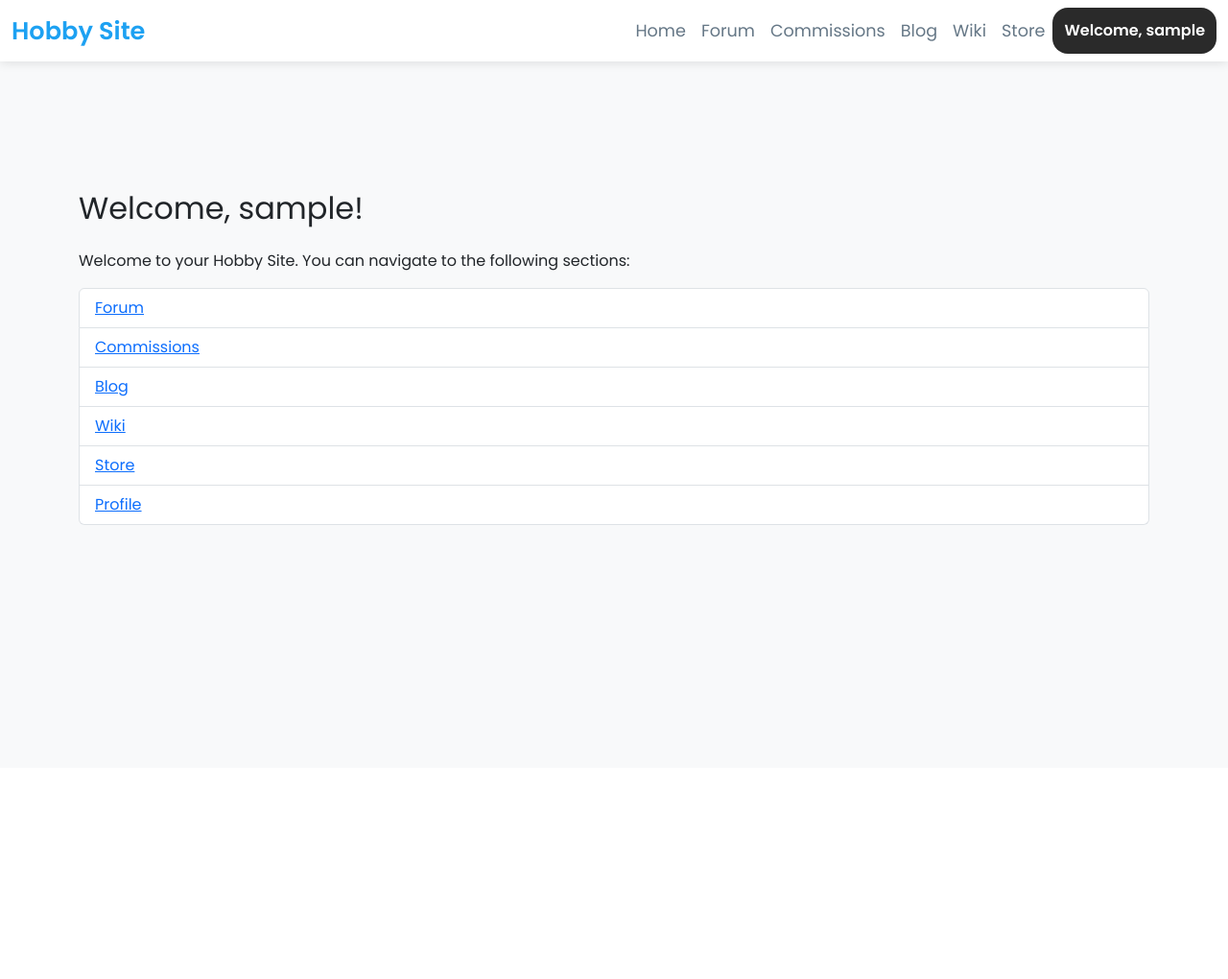
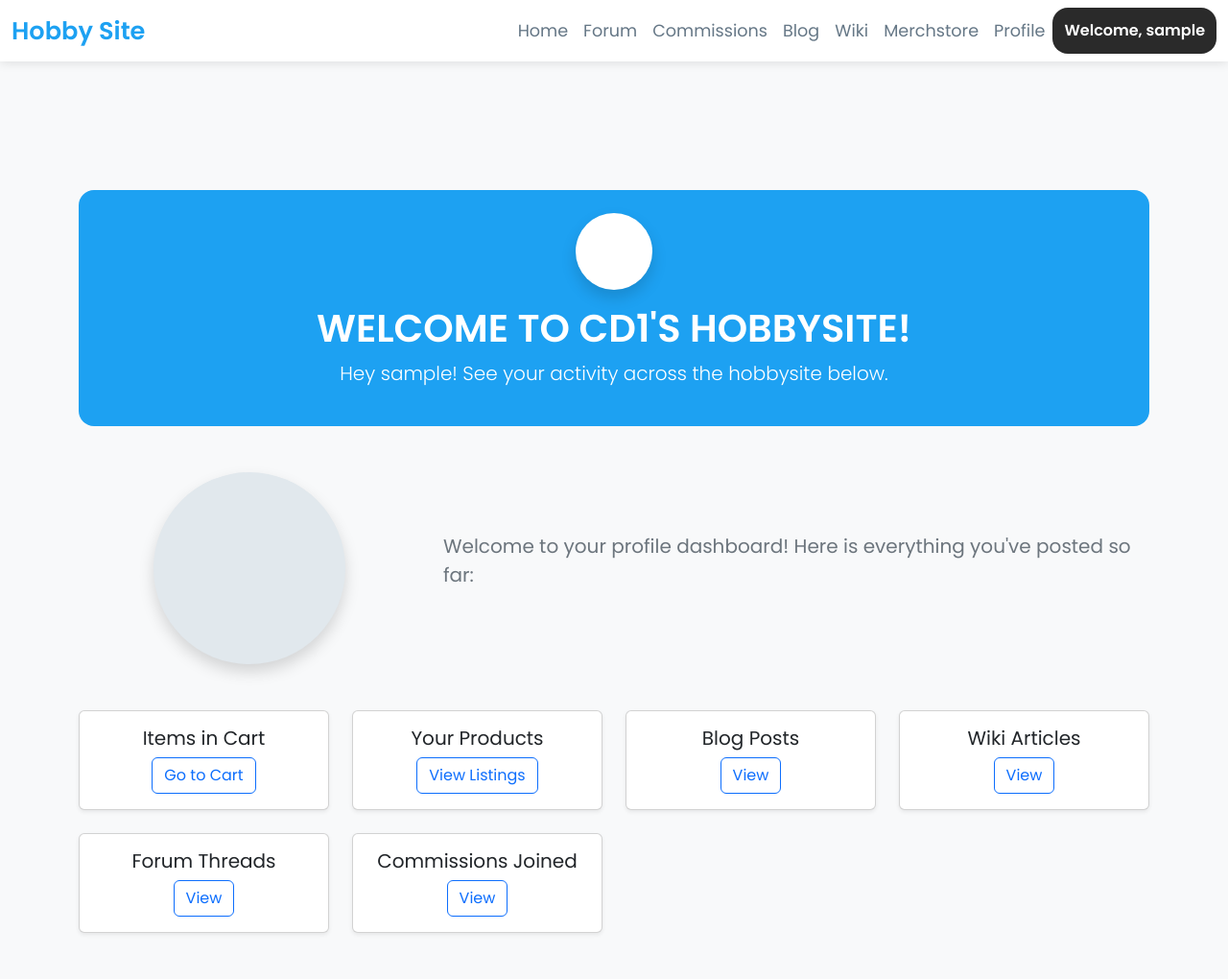
Before and after one commit to loltreeman/hobbysite-CD-1, a Django app: page /profile/ in a window 1280 px wide. Shown: the whole page at 96% size. Before the commit the page ends 547 px from the top, so only its background shows below. Run offline with Django 5.2, Linux system fonts and the light colour scheme; the visitor is signed in with stand-in values (Sample User, id 1).

Commit message:
Changed the structure of homepage to make it look like a profile dashboard

```diff
--- a/hobbysite/templates/base.html
+++ b/hobbysite/templates/base.html
@@ -185,7 +185,10 @@
             <a class="nav-link" href="{% url 'wiki:article_list' %}">Wiki</a>
           </li>
           <li class="nav-item">
-            <a class="nav-link" href="{% url 'merchstore:merch_list' %}">Store</a>
+            <a class="nav-link" href="{% url 'merchstore:merch_list' %}">Merchstore</a>
+          </li>
+          <li class="nav-item">
+            <a class="nav-link" href="{% url 'user_management:profile_dashboard' %}">Profile</a>
           </li>
 
           {% if user.is_authenticated %}
--- a/hobbysite/templates/registration/homepage.html
+++ b/hobbysite/templates/registration/homepage.html
@@ -1,29 +1,81 @@
 {% extends 'base.html' %}
-{% block title %}Home{% endblock %}
+{% block title %}Profile Dashboard{% endblock %}
 
 {% block content %}
 <div class="container py-5">
-    <h2 class="mb-4">Welcome, {{ request.user.username }}!</h2>
-    <p>Welcome to your Hobby Site. You can navigate to the following sections:</p>
-    <ul class="list-group mt-3">
-        <li class="list-group-item">
-            <a href="{% url 'forum:thread_list' %}">Forum</a>
-        </li>
-        <li class="list-group-item">
-            <a href="{% url 'commissions:commissions_list' %}">Commissions</a>
-        </li>
-        <li class="list-group-item">
-            <a href="{% url 'blog:article_list' %}">Blog</a>
-        </li>
-        <li class="list-group-item">
-            <a href="{% url 'wiki:article_list' %}">Wiki</a>
-        </li>
-        <li class="list-group-item">
-            <a href="{% url 'merchstore:merch_list' %}">Store</a>
-        </li>
-        <li class="list-group-item">
-            <a href="{% url 'user_management:profile_dashboard' %}">Profile</a>
-        </li>
-    </ul>
+    <div class="text-center py-4 mb-5" style="background-color: #1da1f2; border-radius: 1rem;">
+        <div class="mx-auto mb-3 rounded-circle shadow" style="width: 80px; height: 80px; background-color: #ffffff;"></div>
+        <h1 class="text-uppercase fw-bold text-white">Welcome to CD1's Hobbysite!</h1>
+        <p class="lead text-white">Hey {{ request.user.username }}! See your activity across the hobbysite below.</p>
+    </div>
+
+    <div class="row align-items-center mb-5">
+        <div class="col-md-4 d-flex justify-content-center mb-3 mb-md-0">
+            <div class="rounded-circle shadow" style="width: 200px; height: 200px; background-color: #e1e8ed;"></div>
+        </div>
+        <div class="col-md-8">
+            <p class="fs-5 text-secondary">
+                Welcome to your profile dashboard!
+                Here is everything you've posted so far:
+            </p>
+        </div>
+    </div>
+
+    <div class="row g-4">
+        <div class="col-sm-6 col-lg-4 col-xl-3">
+            <div class="card text-center h-100 shadow-sm">
+                <div class="card-body">
+                    <h5 class="card-title">Items in Cart</h5>
+                    <a href="{% url 'merchstore:merch_cart' %}" class="btn btn-outline-primary">Go to Cart</a>
+                </div>
+            </div>
+        </div>
+
+        <div class="col-sm-6 col-lg-4 col-xl-3">
+            <div class="card text-center h-100 shadow-sm">
+                <div class="card-body">
+                    <h5 class="card-title">Your Products</h5>
+                    <a href="{% url 'merchstore:merch_list' %}" class="btn btn-outline-primary">View Listings</a>
+                </div>
+            </div>
+        </div>
+
+        <div class="col-sm-6 col-lg-4 col-xl-3">
+            <div class="card text-center h-100 shadow-sm">
+                <div class="card-body">
+                    <h5 class="card-title">Blog Posts</h5>
+                    <a href="{% url 'blog:article_list' %}" class="btn btn-outline-primary">View</a>
+                </div>
+            </div>
+        </div>
+
+        <div class="col-sm-6 col-lg-4 col-xl-3">
+            <div class="card text-center h-100 shadow-sm">
+                <div class="card-body">
+                    <h5 class="card-title">Wiki Articles</h5>
+                    <a href="{% url 'wiki:article_list' %}" class="btn btn-outline-primary">View</a>
+                </div>
+            </div>
+        </div>
+
+        <div class="col-sm-6 col-lg-4 col-xl-3">
+            <div class="card text-center h-100 shadow-sm">
+                <div class="card-body">
+                    <h5 class="card-title">Forum Threads</h5>
+                    <a href="{% url 'forum:thread_list' %}" class="btn btn-outline-primary">View</a>
+                </div>
+            </div>
+        </div>
+
+        <div class="col-sm-6 col-lg-4 col-xl-3">
+            <div class="card text-center h-100 shadow-sm">
+                <div class="card-body">
+                    <h5 class="card-title">Commissions Joined</h5>
+
+                    <a href="{% url 'commissions:commissions_list' %}" class="btn btn-outline-primary">View</a>
+                </div>
+            </div>
+        </div>
+    </div>
 </div>
 {% endblock %}
```
